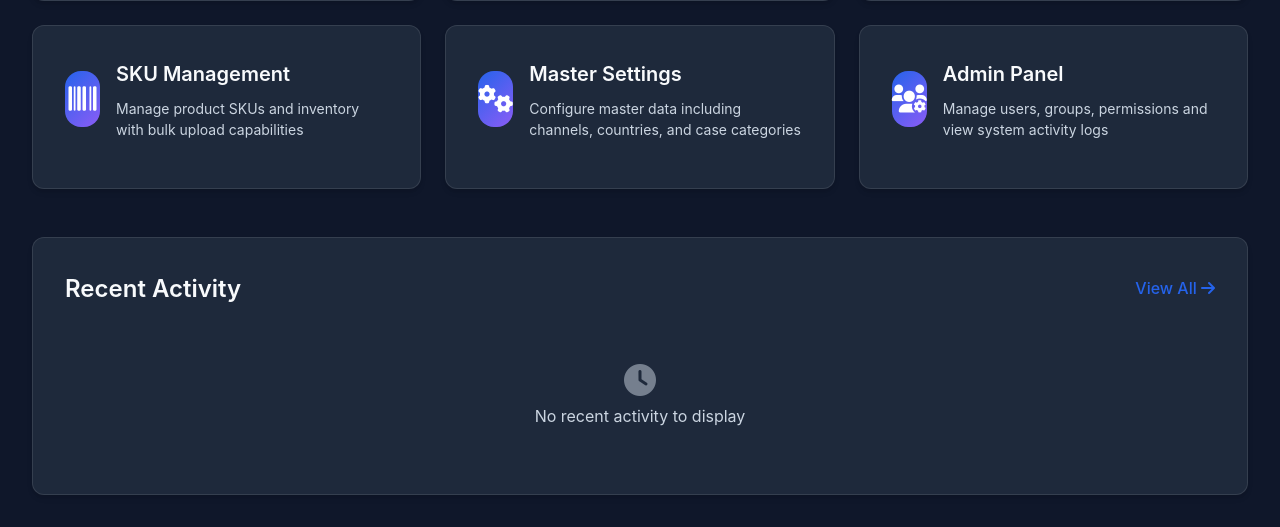
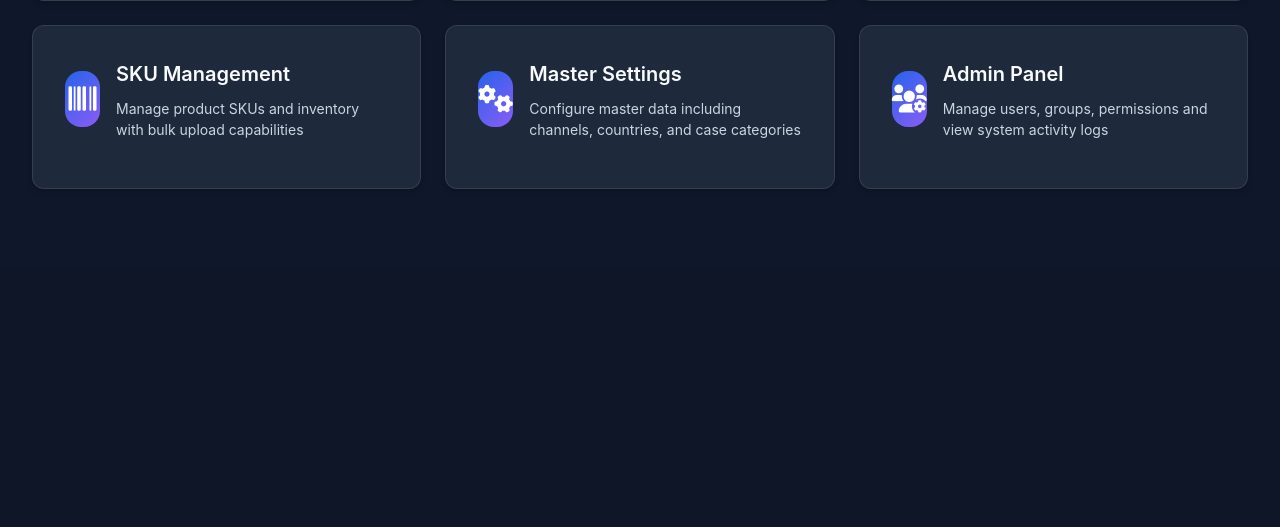
Before and after one commit to anish3464/Test-fabro, a Django app: page / in a window 1280 px wide. Shown: the part 740-1267 px from the top of the page. After the commit the page ends 929 px from the top, so only its background shows below. Run offline with Django 5.2, Linux system fonts and the light colour scheme; a user stored in the database is signed in; data comes from the database, SQL or seed files in the repository.

Commit message:
`Removed recent activity section from management index page`

```diff
--- a/management/templates/management/index.html
+++ b/management/templates/management/index.html
@@ -459,49 +459,6 @@
             </div>
             {% endif %}
         </div>
-
-        <div class="recent-activity">
-            <div class="activity-header">
-                <h2 class="activity-title">Recent Activity</h2>
-                <a href="{% url 'complaint_list' %}" style="color: var(--primary-color); text-decoration: none; font-weight: 500;">
-                    View All <i class="fas fa-arrow-right"></i>
-                </a>
-            </div>
-
-            {% if recent_activities %}
-                {% for activity in recent_activities %}
-                <div class="activity-item">
-                    <div class="activity-icon">
-                        {% if activity.action == 'CREATE' %}
-                            <i class="fas fa-plus"></i>
-                        {% elif activity.action == 'UPDATE' %}
-                            <i class="fas fa-edit"></i>
-                        {% elif activity.action == 'DELETE' %}
-                            <i class="fas fa-trash"></i>
-                        {% elif activity.action == 'LOGIN' %}
-                            <i class="fas fa-sign-in-alt"></i>
-                        {% else %}
-                            <i class="fas fa-activity"></i>
-                        {% endif %}
-                    </div>
-                    <div class="activity-content">
-                        <div class="activity-text">
-                            {{ activity.get_action_display }} {{ activity.get_object_type_display|lower }} - {{ activity.object_name }}
-                        </div>
-                        <div class="activity-time">
-                            {{ activity.timestamp|timesince }} ago
-                            <span class="activity-user">by {{ activity.user.username }}</span>
-                        </div>
-                    </div>
-                </div>
-                {% endfor %}
-            {% else %}
-                <div class="empty-activity">
-                    <i class="fas fa-clock" style="font-size: 2rem; opacity: 0.5; margin-bottom: 0.5rem; display: block;"></i>
-                    <p>No recent activity to display</p>
-                </div>
-            {% endif %}
-        </div>
     </div>
 
     <script>
```
